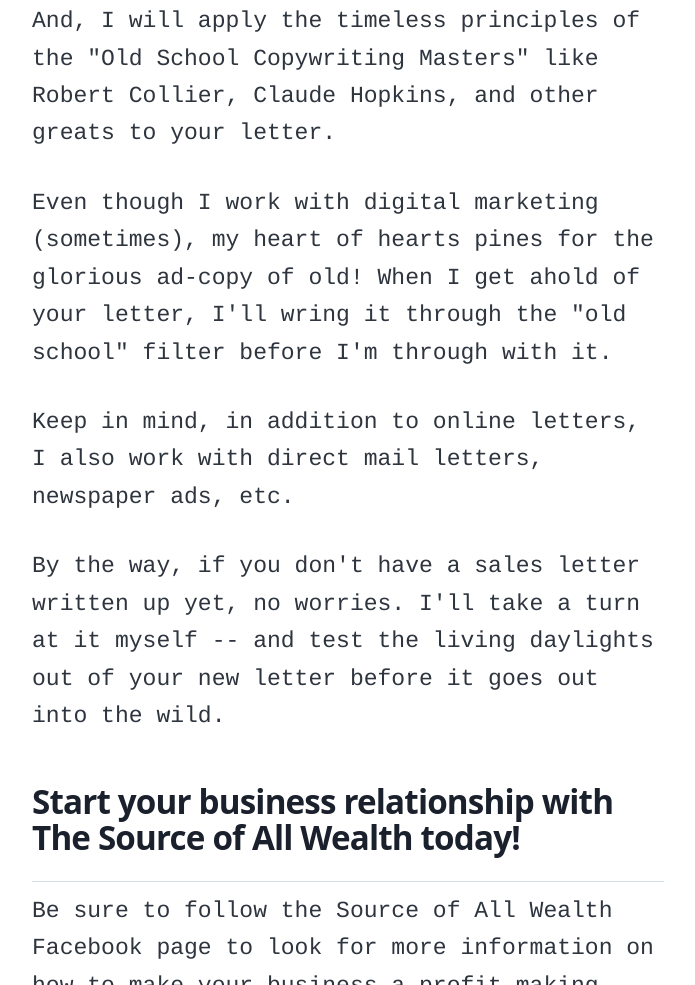
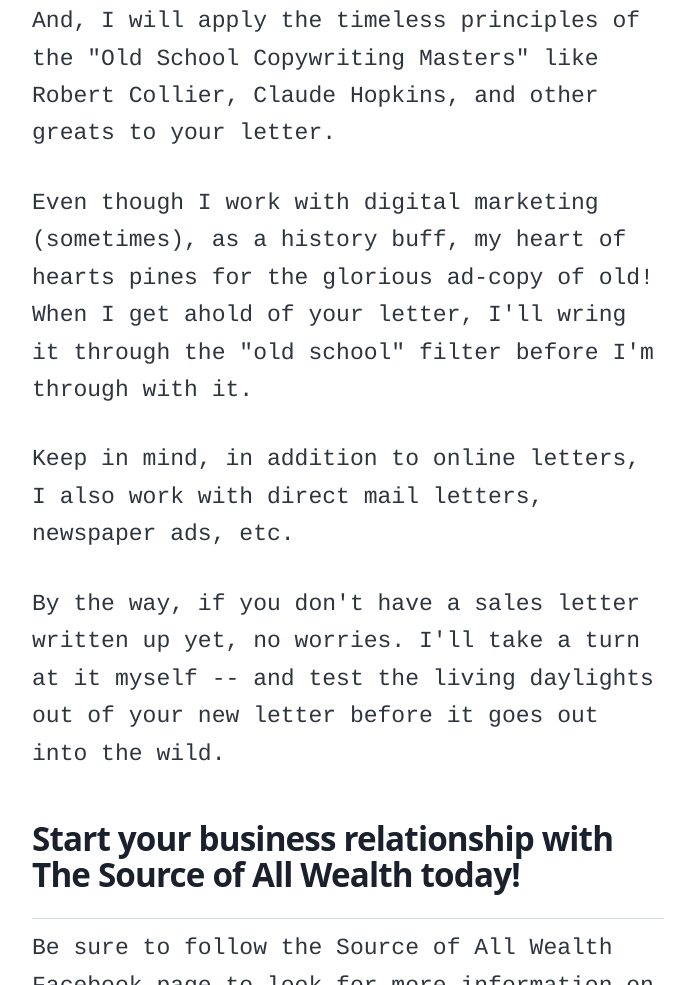
Before and after one commit to mattdvhope/source-landing, a Gatsby site: page /testing-sales-copy/ in a window 1280 px wide. Shown: the part 1195-2180 px from the top of the page, without its empty margins (292-987 px from the left). Built offline with nearby package versions, Linux system fonts and the light colour scheme; Gatsby itself is replaced by a stand-in of ours.

Commit message:
Edited text

```diff
--- a/content/blog/testing-sales-copy/index.md
+++ b/content/blog/testing-sales-copy/index.md
@@ -16,7 +16,7 @@
 
 And, I will apply the timeless principles of the "Old School Copywriting Masters" like Robert Collier, Claude Hopkins, and other greats to your letter.
 
-Even though I work with digital marketing (sometimes), my heart of hearts pines for the glorious ad-copy of old! When I get ahold of your letter, I'll wring it through the "old school" filter before I'm through with it.
+Even though I work with digital marketing (sometimes), as a history buff, my heart of hearts pines for the glorious ad-copy of old! When I get ahold of your letter, I'll wring it through the "old school" filter before I'm through with it.
 
 Keep in mind, in addition to online letters, I also work with direct mail letters, newspaper ads, etc.
 
```
